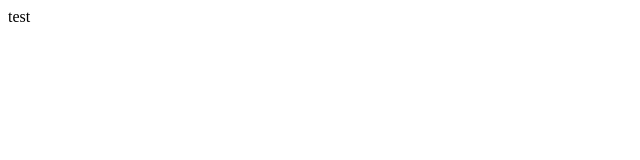
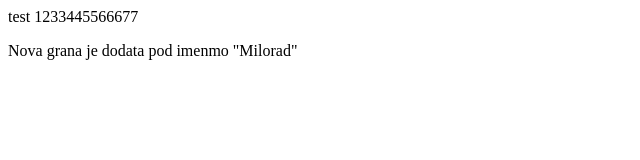
Before and after one commit to Alexandar9/nwrtest, a plain HTML site: page index.html in a window 1280 px wide. Shown: the whole page, without its empty margins (0-640 px from the left). Drawn offline with Linux system fonts and the light colour scheme.

Commit message:
Dodata je nova grana

```diff
--- a/index.html
+++ b/index.html
@@ -1,12 +1,16 @@
 <!DOCTYPE html>
 <html lang="en">
+
 <head>
     <meta charset="UTF-8">
     <meta name="viewport" content="width=device-width, initial-scale=1.0">
     <meta http-equiv="X-UA-Compatible" content="ie=edge">
     <title>Test fajl</title>
 </head>
+
 <body>
-    test
+    test 1233445566677
+    <p>Nova grana je dodata pod imenmo "Milorad"</p>
 </body>
+
 </html>
```
